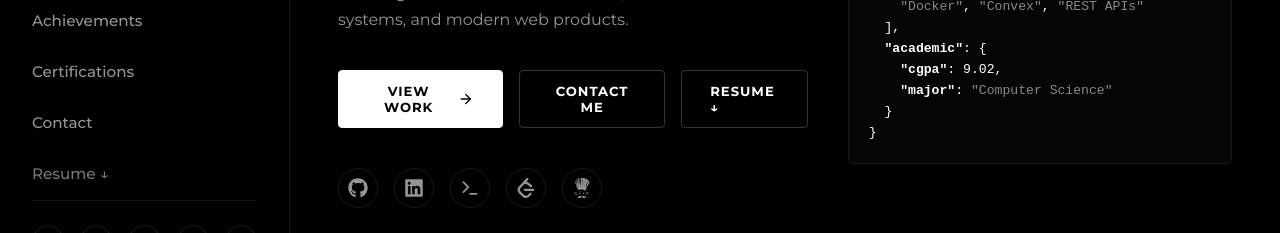
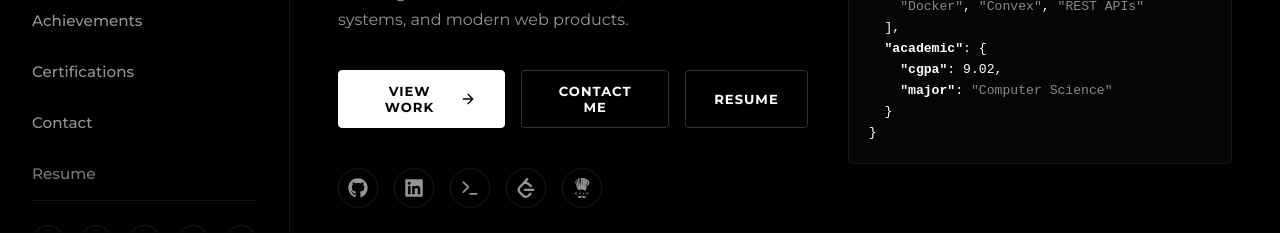
Before and after one commit to Nikhil2005Rai/my-portfolio, a Next.js app: page / in a window 1280 px wide. Shown: the part 448-681 px from the top of the page. Built offline with nearby package versions, Linux system fonts and the light colour scheme.

Commit message:
Update resume buttons to open PDF in a new tab for native preview

```diff
--- a/src/components/Hero.js
+++ b/src/components/Hero.js
@@ -79,11 +79,12 @@ export default function Hero({ personalData, setActiveTab }) {
             </button>
             <a
               href="/resume.pdf"
-              download="Nikhil_Rai_Resume.pdf"
+              target="_blank"
+              rel="noopener noreferrer"
               className="btn-secondary"
               style={{ display: 'inline-flex', alignItems: 'center', justifyContent: 'center', gap: '8px' }}
             >
-              Resume ↓
+              Resume
             </a>
           </motion.div>
 
--- a/src/components/Navbar.js
+++ b/src/components/Navbar.js
@@ -67,11 +67,12 @@ export default function Navbar({ personalData, sections, activeTab, setActiveTab
         ))}
         <a
           href="/resume.pdf"
-          download="Nikhil_Rai_Resume.pdf"
+          target="_blank"
+          rel="noopener noreferrer"
           className={styles.navLink}
           style={{ opacity: 0.8 }}
         >
-          <span className={styles.linkText}>Resume ↓</span>
+          <span className={styles.linkText}>Resume</span>
         </a>
       </nav>
 
```
